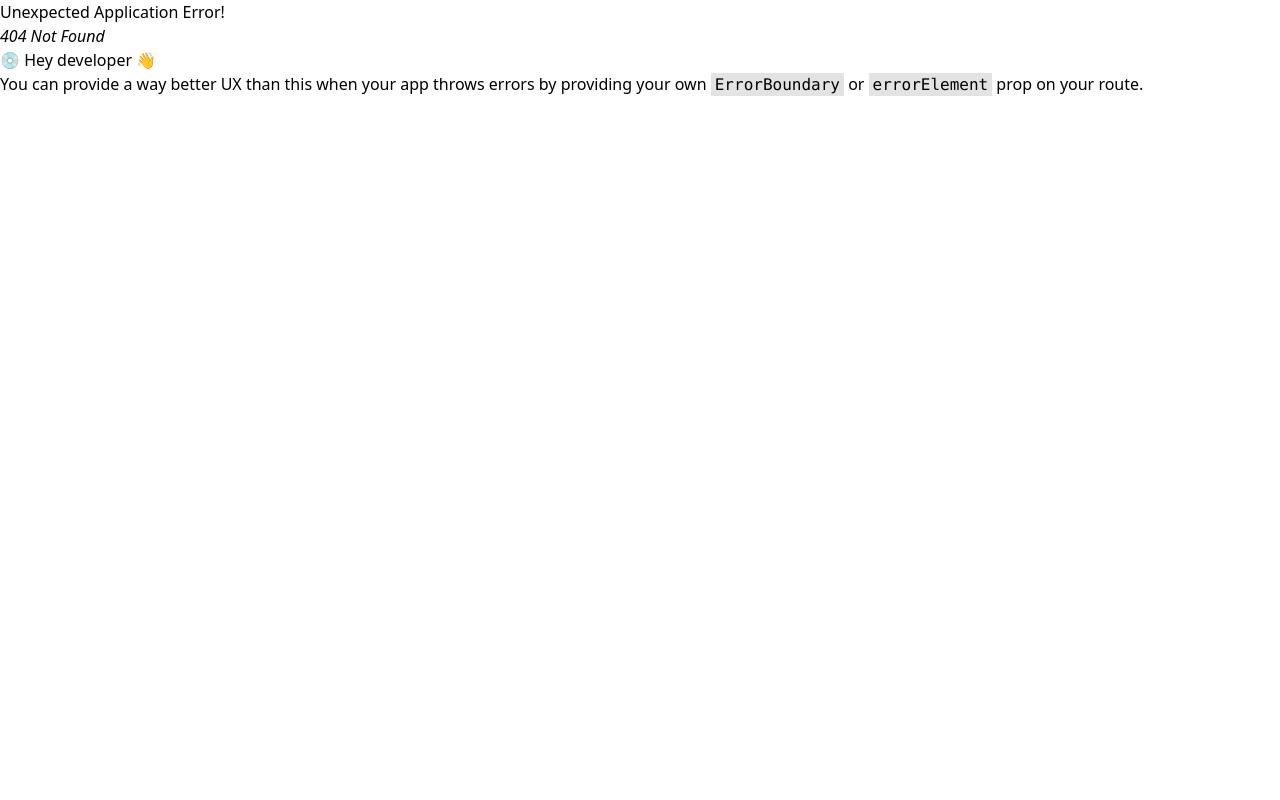
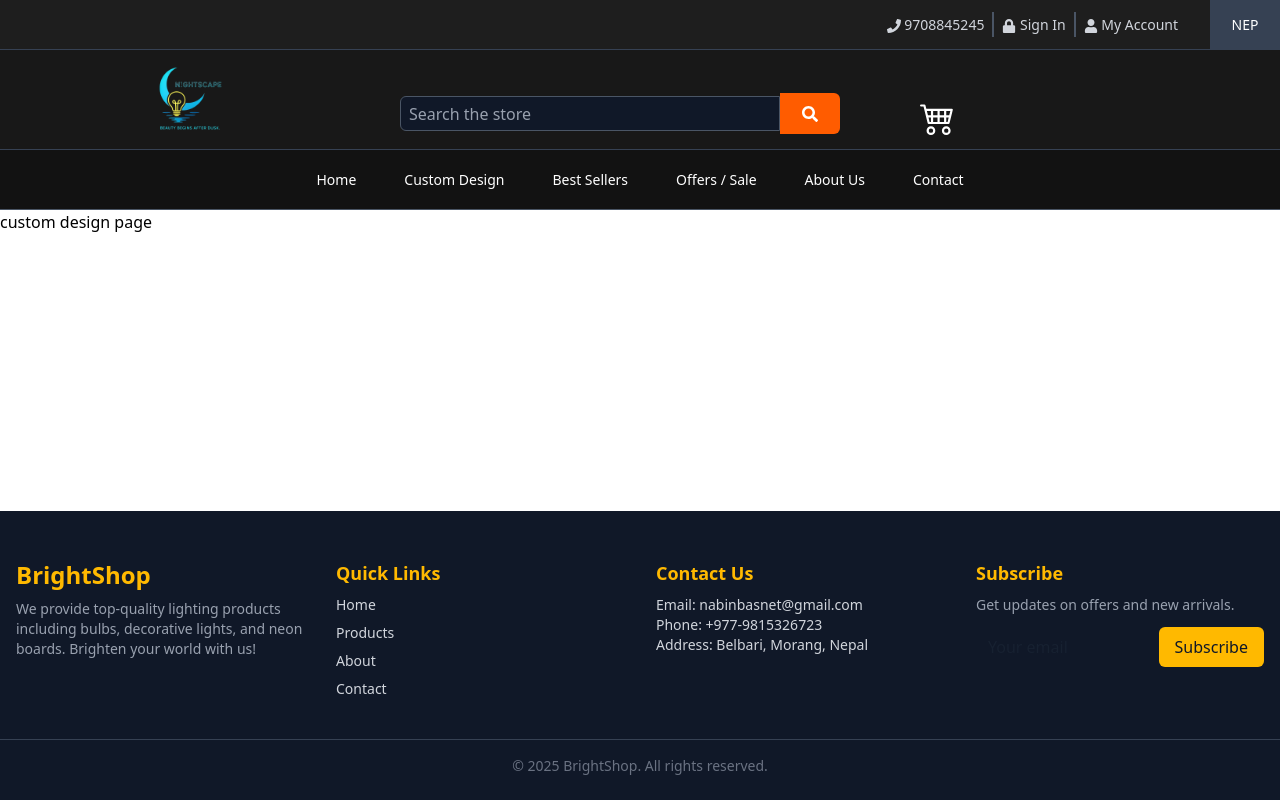
Before and after one commit to Nabin-Basnet/NIGHTSCAPE, a React (Vite) app in the folder FRONTEND/: page /custom in a window 1280 px wide. Before the commit this address had no page. Built offline with nearby package versions, Linux system fonts and the light colour scheme.

Commit message:
updated frontend

```diff
--- a/FRONTEND/src/Components/Footer.jsx
+++ b/FRONTEND/src/Components/Footer.jsx
@@ -6,7 +6,7 @@ import { ABOUT_ROUTE, CONTACT_ROUTE, HOME_ROUTE, PRODUCTS_ROUTE } from '../const
 
 export default function Footer() {
   return (
-    <footer className="bg-gray-900 text-white pt-12 pb-6 ">
+    <div className="bg-gray-900 text-white pt-12 pb-6 w-full bottom-0 ">
       <div className="max-w-7xl mx-auto px-4 grid grid-cols-1 sm:grid-cols-2 md:grid-cols-4 gap-8">
 
         {/* Logo & About */}
@@ -56,6 +56,6 @@ export default function Footer() {
       <div className="mt-10 border-t border-gray-700 pt-4 text-center text-sm text-gray-500">
         &copy; {new Date().getFullYear()} BrightShop. All rights reserved.
       </div>
-    </footer>
+    </div>
   );
 }
--- a/FRONTEND/src/Components/Navbar.jsx
+++ b/FRONTEND/src/Components/Navbar.jsx
@@ -1,14 +1,24 @@
-// src/components/Header.jsx
+// src/components/Navbar.jsx
 import React from "react";
 import { FaPhone, FaLock, FaUser, FaSearch } from "react-icons/fa";
-import {BsCart4} from "react-icons/bs";
+import { BsCart4 } from "react-icons/bs";
+import { Link } from "react-router-dom";
+
+import {
+  HOME_ROUTE,
+  ABOUT_ROUTE,
+  PRODUCTS_ROUTE,
+  OFFER_ROUTE,
+  CONTACT_ROUTE,
+  CUSTOM_DESIGN_ROUTE,
+  BEST_SELLER,
+} from "../constants/navMenu"; // Adjust path if needed
 
 export default function Navbar() {
   return (
     <div className="bg-[#121212] text-white">
       {/* Header Part 1 */}
       <div className="flex justify-end items-center h-[50px] bg-[#1e1e1e] text-sm font-medium font-sans border-b border-gray-700">
-
         <div className="ml-[700px] text-gray-300 hover:text-[#ff5c00]">
           <a href="#"><FaPhone className="inline" /> 9708845245</a>
         </div>
@@ -55,71 +65,27 @@ export default function Navbar() {
         </div>
       </div>
 
-      {/* Navbar */}
+      {/* Navbar Menu */}
       <div className="h-[60px] w-full border-b border-gray-600">
         <div className="flex justify-center items-center h-full space-x-4 text-white text-sm">
           {[
-            "Home",
-            "Custom Design",
-            "Best Sellers",
-            "Offers / Sale",
-            "About Us",
-            "Contact",
-          ].map((text, index) => (
-            <a
-              href="#"
+            { text: "Home", link: HOME_ROUTE },
+            { text: "Custom Design", link: CUSTOM_DESIGN_ROUTE },
+            { text: "Best Sellers", link: BEST_SELLER },
+            { text: "Offers / Sale", link: OFFER_ROUTE },
+            { text: "About Us", link: ABOUT_ROUTE },
+            { text: "Contact", link: CONTACT_ROUTE },
+          ].map(({ text, link }, index) => (
+            <Link
+              to={link}
               key={index}
               className="px-4 py-2 hover:bg-[#ed1c24] rounded-sm"
             >
               {text}
-            </a>
+            </Link>
           ))}
         </div>
-      </div>
-
-      {/* Banners */}
-      {/* <div className="flex items-center justify-center gap-12 py-4 mt-2 bg-[#121212] text-sm text-gray-300">
-        <BannerItem
-          src="https://cdn2.bigcommerce.com/server300/3954e/product_images/uploaded_images/truck.png"
-          title="FREE DELIVERY*"
-          subtitle="with coupon"
-        />
-        <Divider />
-        <BannerItem
-          src="https://cdn2.bigcommerce.com/server300/3954e/product_images/uploaded_images/price-match.png"
-          title="PRICE MATCH"
-          subtitle="Guarantee"
-        />
-        <Divider />
-        <BannerItem
-          src="https://cdn2.bigcommerce.com/server300/3954e/product_images/uploaded_images/dispatch.png"
-          title="SAME DAY DISPATCH"
-          subtitle="before 1pm (Mon-Fri)"
-        />
-        <Divider />
-        <BannerItem
-          src="https://cdn2.bigcommerce.com/server300/3954e/product_images/uploaded_images/easy-return.png"
-          title="EASY RETURN"
-          subtitle="Policy"
-        />
       </div>
     </div>
   );
 }
-
-function BannerItem({ src, title, subtitle }) {
-  return (
-    <div className="flex items-center space-x-2">
-      <img src={src} alt={title} className="h-6" />
-      <div>
-        <strong className="text-white">{title}</strong>
-        <br />
-        <span className="text-gray-400">{subtitle}</span>
-      </div> */}
-    </div>
-  );
-}
-
-function Divider() {
-  return <div className="h-10 border-l-2 border-gray-600"></div>;
-}
--- a/FRONTEND/src/constants/navMenu.js
+++ b/FRONTEND/src/constants/navMenu.js
@@ -2,5 +2,10 @@ const HOME_ROUTE = "/"
 const ABOUT_ROUTE = "/about"
 const PRODUCTS_ROUTE = "/products"
 const CONTACT_ROUTE= "/contact"
+const CUSTOM_DESIGN_ROUTE="/custom"
+const BEST_SELLER="/bestseller"
+const OFFER_ROUTE="/offers"
+const SINGLE_PAGE_ROUTE="/singleproducet"
 
-export {HOME_ROUTE, ABOUT_ROUTE, PRODUCTS_ROUTE,CONTACT_ROUTE}
+export {HOME_ROUTE, ABOUT_ROUTE, PRODUCTS_ROUTE,OFFER_ROUTE,
+    CONTACT_ROUTE,CUSTOM_DESIGN_ROUTE,BEST_SELLER,SINGLE_PAGE_ROUTE}
--- a/FRONTEND/src/layouts/UserLayout.jsx
+++ b/FRONTEND/src/layouts/UserLayout.jsx
@@ -1,14 +1,21 @@
 import React from 'react'
-import { Link, Outlet } from 'react-router-dom'
+import { Outlet } from 'react-router-dom'
 import Navbar from '../Components/Navbar'
 import Footer from '../Components/Footer'
 
-export default function UserLayout(){
-    return(
-        <div>
-            <Navbar />
-            <Outlet/>
-            <Footer />
-        </div>
-    )
+export default function UserLayout() {
+  return (
+    <div className="min-h-screen flex flex-col">
+      {/* Top navigation */}
+      <Navbar />
+
+      {/* Main content area expands to push footer down */}
+      <main className="flex-1">
+        <Outlet />
+      </main>
+
+      {/* Footer stays at bottom even if content is short */}
+      <Footer />
+    </div>
+  )
 }
--- /dev/null
+++ b/FRONTEND/src/pages/BestSeller.jsx
@@ -0,0 +1,9 @@
+import React from 'react'
+
+export default function BestSeller() {
+  return (
+    <div>
+      <h1>best seller page</h1>
+    </div>
+  )
+}
--- /dev/null
+++ b/FRONTEND/src/pages/CustonDesign.jsx
@@ -0,0 +1,11 @@
+import React from 'react'
+
+const CustonDesign = () => {
+  return (
+    <div>
+      <h1>custom design page</h1>
+    </div>
+  )
+}
+
+export default CustonDesign
--- /dev/null
+++ b/FRONTEND/src/pages/Offer.jsx
@@ -0,0 +1,11 @@
+import React from 'react'
+
+const Offer = () => {
+  return (
+    <div>
+      <h1>offers and sale page</h1>
+    </div>
+  )
+}
+
+export default Offer
--- a/FRONTEND/src/pages/SingleProductPage.jsx
+++ b/FRONTEND/src/pages/SingleProductPage.jsx
@@ -30,13 +30,6 @@ const SingleProductPage = () => {
     category: "Electronics",
     brand: "SoundMax",
     image: "https://via.placeholder.com/400",
-    features: [
-      "Active Noise Cancellation",
-      "30-hour battery life",
-      "Bluetooth 5.0",
-      "Quick charge (15 min = 3 hours)",
-      "Premium leather ear cups",
-    ],
   }
 
   const reviews = [
@@ -113,17 +106,6 @@ const SingleProductPage = () => {
             </p>
           )}
 
-          <Separator />
-
-          <h3 className="font-semibold">Key Features</h3>
-          <ul className="list-disc pl-5 text-sm text-gray-700">
-            {product.features.map((feature, idx) => (
-              <li key={idx}>{feature}</li>
-            ))}
-          </ul>
-
-          <Separator />
-
           <div className="flex items-center gap-4">
             <span>Quantity:</span>
             <div className="flex items-center border rounded">
```
Also changed, not shown: FRONTEND/src/Routes.jsx (+30 -9 lines), 2 other files (tests, documents, lock files or other folders).
